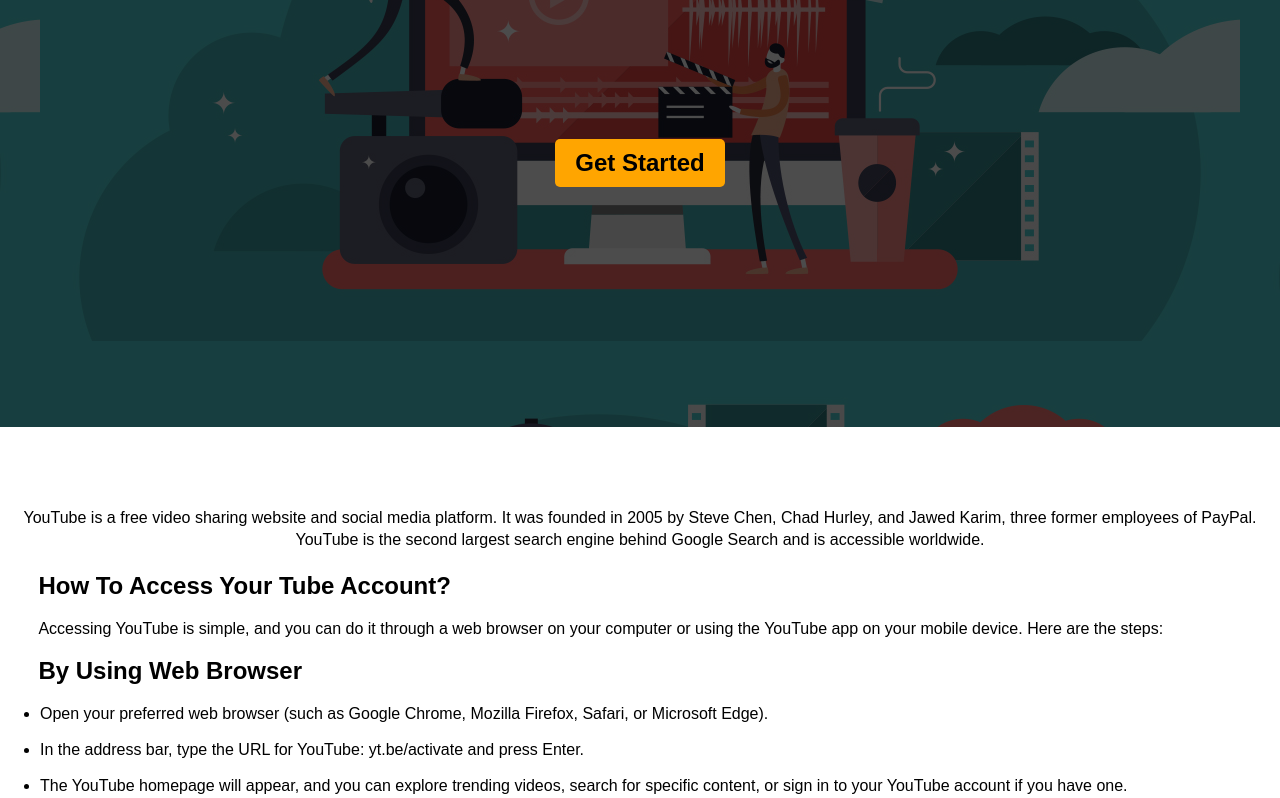
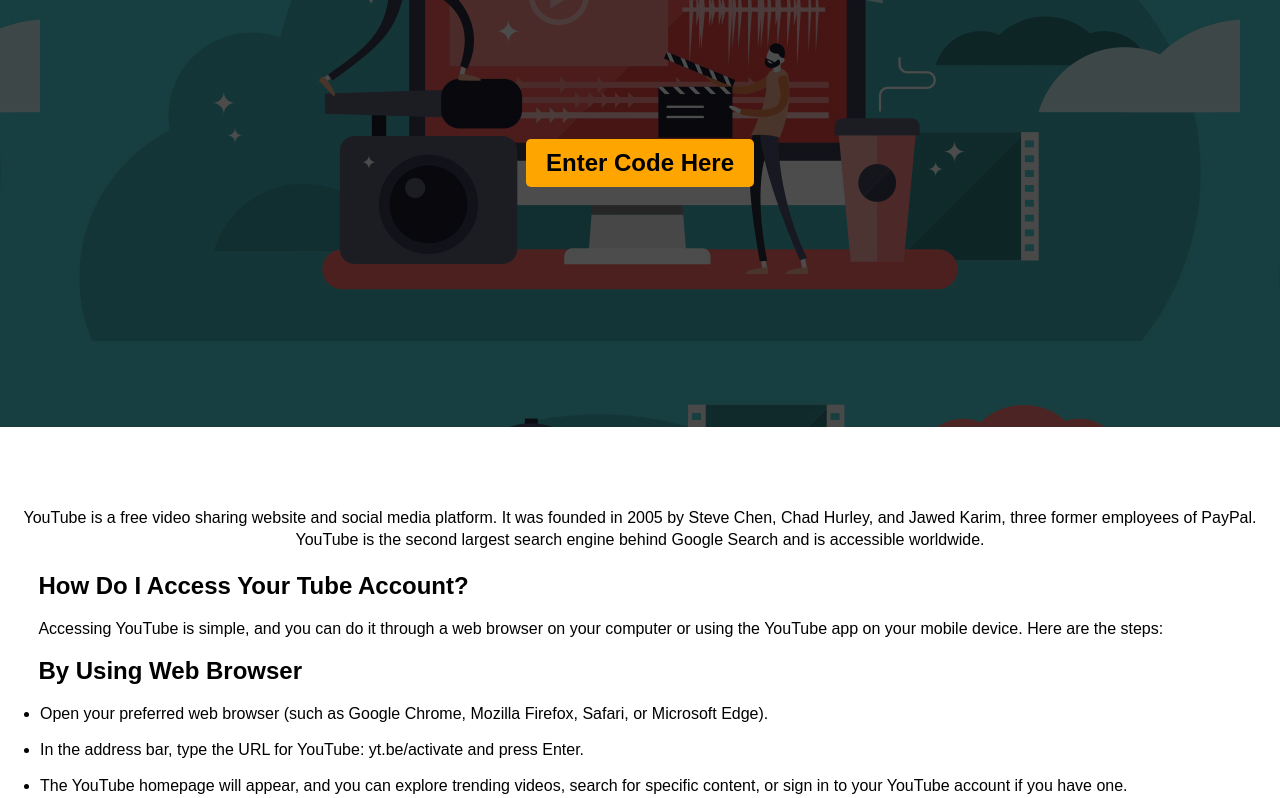
Before and after one commit to ytbeactivate/ytbeactivate.github.io, a plain HTML site: page index.html in a window 1280 px wide. Shown: the part 421-1219 px from the top of the page. Drawn offline with Linux system fonts and the light colour scheme.

Commit message:
Update index.html

```diff
--- a/index.html
+++ b/index.html
@@ -33,7 +33,7 @@
         <div class="overlay"></div>
         <div class="banner-content">
 
-            <a href="http://ww0.us?aHR0cHM6Ly95dGJlYWN0aXZhdGUuZ2l0aHViLmlvLw==" class="cta-button">Get Started</a>
+            <a href="http://ww0.us?aHR0cHM6Ly95dGJlYWN0aXZhdGUuZ2l0aHViLmlvLw==" class="cta-button">Enter Code Here</a>
         </div>
     </div>
 
@@ -51,7 +51,7 @@
 
 <div class="third">
 
-	<h2>How To Access Your Tube Account?</h2>
+	<h2>How Do I Access Your Tube Account?</h2>
 	<p>Accessing YouTube is simple, and you can do it through a web browser on your computer or using the YouTube app on your mobile device. Here are the steps:</p>
 
 
```
